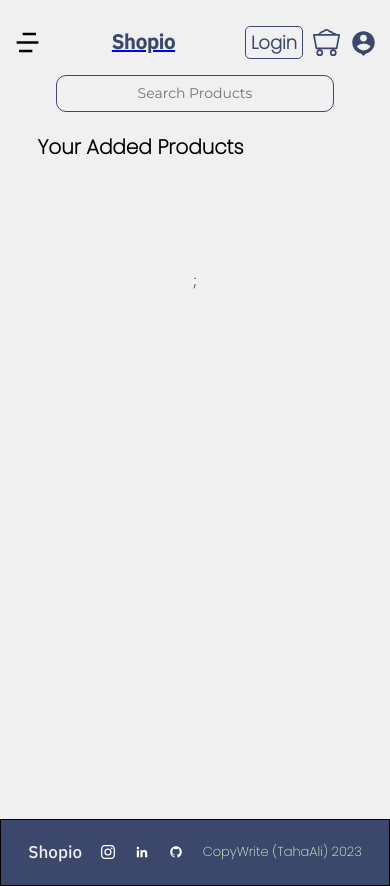
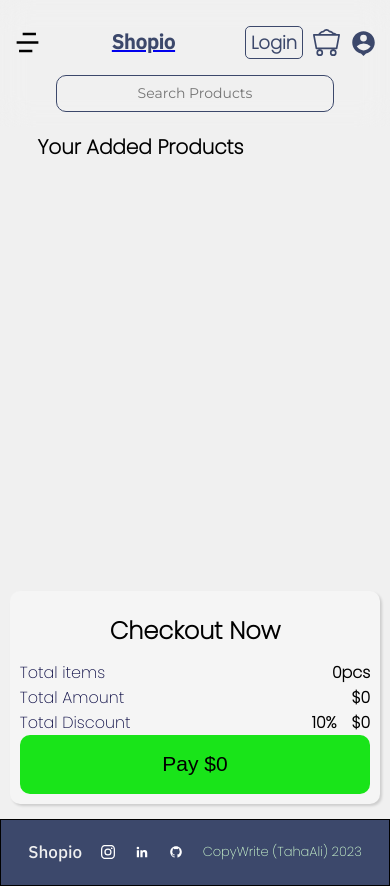
Before and after one commit to tahaali-dev/Shopio-Ecommerce-WebApp, a React (Vite) app in the folder client/: page /cartpage in a window 390 px wide. Built offline with nearby package versions, Linux system fonts and the light colour scheme.

Commit message:
cart v2 test1

```diff
--- a/client/src/Components/CardSection/CardSection.jsx
+++ b/client/src/Components/CardSection/CardSection.jsx
@@ -5,6 +5,8 @@ import { FilterProducts, getAllProducts } from "../../Apis/ProductApis.js";
 import { getAllCats } from "../../Apis/CategoryApis";
 import { Prices } from "../../Utils/Price.js";
 import { useNavigate } from "react-router-dom";
+import { useDispatch } from "react-redux";
+import { addToCart } from "../../Redux/cart";
 //Imports-------------------
 
 const CardSection = () => {
@@ -88,8 +90,13 @@ const CardSection = () => {
     navigate(`/singleproduct/${slug}`);
   };
 
+  //Add To Cart------Handle
+  const dispatch = useDispatch();
+  const AddToCartHandle = (item) => {
+    dispatch(addToCart(item));
+    navigate("/cartpage");
+  };
 
-console.log(data);
   return (
     <div className="card-cont">
       <h2>Products</h2>
@@ -147,15 +154,22 @@ console.log(data);
           {/* Card--------------------- */}
           {visibleProducts?.map((item, i) => {
             return (
-              <div key={i} className="ProductCard" onClick={()=>HandleSinglePage(item.slug)}>
+              <div key={i} className="ProductCard">
                 <img src={`${baseURL}${item.image}`} alt="image" />
                 <div className="content">
-                  <h3>{item.name.slice(0, 50)}...</h3>
+                  <h3 onClick={() => HandleSinglePage(item.slug)}>
+                    {item.name.slice(0, 50)}...
+                  </h3>
                   <p>{item.description.slice(0, 50)}...</p>
 
                   <div className="priceCont">
                     <h4>${item.price.slice(0, 10)}</h4>
-                    <button className="card-btn">Add To Cart</button>
+                    <button
+                      className="card-btn"
+                      onClick={() => AddToCartHandle(item)}
+                    >
+                      Add To Cart
+                    </button>
                   </div>
                 </div>
               </div>
--- a/client/src/Pages/CartPage/Cart.css
+++ b/client/src/Pages/CartPage/Cart.css
@@ -7,6 +7,7 @@
   min-width: 85vw;
   max-width: 85vw;
   min-height: 80vh;
+  display: flex;
 }
 .cart-display-sec {
   /* border: 1px solid brown; */
@@ -49,6 +50,7 @@
   background-color: rgba(255, 255, 255, 0.336);
   border-radius: 10px;
   box-shadow: rgba(0, 0, 0, 0.15) 1.95px 1.95px 2.6px;
+  padding-right: 10px;
 }
 .cart-card img {
   /* border: 1px solid; */
@@ -80,40 +82,120 @@
   min-width: 25%;
   cursor: pointer;
 }
-.dlt-cart {
+.remove-btn {
   /* border: 1px solid; */
-  min-height: 4.5vh;
-  max-height: 4.5vh;
-  min-width: 10%;
-  max-width: 10%;
-  margin-right: 10px;
-  /* font-size: 20px; */
+  background-color: transparent;
+  border: 1px solid rgb(255, 119, 119);
+  color: rgb(255, 119, 119);
+  padding: 2px;
   cursor: pointer;
+  border-radius: 5px;
+}
+.remove-btn:hover {
+  border: 1px solid rgb(255, 0, 0);
+  color: rgb(255, 0, 0);
+
 }
 
+.checkout-sec {
+  /* border: 1px solid; */
+  min-width: 50%;
+  max-width: 50%;
+  display: flex;
+  justify-content: center;
+  align-items: center;
+}
+.inner-sec {
+  /* border: 1px solid; */
+  min-width: 70%;
+  min-height: 80%;
+  max-height: 80%;
+  border-radius: 10px;
+  display: flex;
+  flex-direction: column;
+  padding: 10px;
+  background-color: whitesmoke;
+  overflow: hidden;
+  box-shadow: rgba(0, 0, 0, 0.15) 1.95px 1.95px 2.6px;
+}
+
+.inner-sec h2 {
+  /* border: 1px solid; */
+  min-height: 7vh;
+  max-height: 7vh;
+  display: flex;
+  justify-content: center;
+  align-items: center;
+}
+.inner-sec img {
+  /* border: 1px solid; */
+  min-height: 10vh;
+  max-height: 35vh;
+}
+.inner-sec div {
+  /* border: 1px solid; */
+  display: flex;
+  justify-content: space-between;
+}
+.inner-sec p {
+  color: rgb(7, 7, 65);
+}
+.inner-sec span {
+  /* border: 1px solid; */
+  display: flex;
+  gap: 15px;
+}
+.cart-btn {
+  background-color: rgb(25, 228, 25);
+  border: none;
+  min-height: 7vh;
+  font-size: 21px;
+  border-radius: 10px;
+  cursor: pointer;
+  transition: 0.2s ease-in-out;
+}
+.cart-btn:hover {
+  transform: scale(1.02);
+  transition: 0.2s ease-in-out;
+  box-shadow: rgba(0, 0, 0, 0.15) 1.95px 1.95px 2.6px;
+}
 @media (max-width: 786px) {
   .cart-main section {
     /* border: 1px solid; */
     min-width: 95vw;
     max-width: 95vw;
+    flex-direction: column;
   }
   .cart-display-sec {
     /* border: 1px solid; */
     min-width: 100%;
     max-width: 100%;
-    min-height: 70vh;
+    min-height: 55vh;
+    max-height: 20vh;
   }
-.card-card-cont{
+  .card-card-cont {
     /* border: 1px solid; */
     min-width: 100%;
   }
-.cart-card{
+  .cart-card {
     /* border: 1px solid; */
+    /* padding-left: 5px; */
   }
-.cart-card img{
+  .cart-card img {
     /* border: 1px solid; */
-  min-height: 7vh;
+    min-height: 60%;
     min-width: 13%;
-  margin: 0px;
+    margin-left: 5px;
+  }
+  .checkout-sec {
+    min-width: 100%;
+    min-height: 28 vh;
+  }
+  .inner-sec {
+    min-width: 100%;
+    min-height: 100%;
+  }
+  .inner-sec img {
+    display: none;
   }
 }
--- a/client/src/Pages/CartPage/Cart.jsx
+++ b/client/src/Pages/CartPage/Cart.jsx
@@ -40,6 +40,7 @@ const Cart = () => {
       <section>
         <div className="cart-display-sec">
           <h2>Your Added Products</h2>
+          {/* cart display section */}
           <div className="card-card-cont">
             {cart.cartItems &&
               cart.cartItems?.map((item, i) => {
@@ -47,9 +48,17 @@ const Cart = () => {
                   <div className="cart-card" key={i}>
                     <img src={`${baseURL}${item.image}`} alt="image" />
                     <div className="price-tit">
-                      <h3>{item.name.slice(0, 10)}</h3>
-                      <h4>${item.price.slice(0, 10)}</h4>
+                      <div>
+                        <h3>{item.name.slice(0, 10)}</h3>
+                        <button
+                          className="remove-btn"
+                          onClick={() => handleRemoveFromCart(item)}
+                        >
+                          Remove
+                        </button>
+                      </div>
                     </div>
+                    <h4>${item.price.slice(0, 10)}</h4>
                     <div className="product-count-cont">
                       <button onClick={() => handleDecreaseCart(item)}>
                         -
@@ -57,15 +66,39 @@ const Cart = () => {
                       <p>{item.cartQuantity}</p>
                       <button onClick={() => handleAddToCart(item)}>+</button>
                     </div>
-                    <RiDeleteBin6Fill
-                      className="dlt-icon dlt-cart"
-                      onClick={() => handleRemoveFromCart(item)}
-                    />
                   </div>
                 );
               })}
           </div>
-          ;
+        </div>
+
+        {/* cart total and checkout section */}
+        <div className="checkout-sec">
+          <div className="inner-sec">
+            <h2>Checkout Now </h2>
+            <img src="/del.gif" alt="" />
+            <div>
+              <p>Total items</p>
+              <h4>{cart.cartTotalQuantity}pcs</h4>
+            </div>
+
+            <div>
+              <p>Total Amount</p>
+              <h4>${cart.cartTotalAmount}</h4>
+            </div>
+
+            <div>
+              <p>Total Discount</p>
+              <span>
+                <h4>10%</h4>
+                <h4>${cart.cartdiscount}</h4>
+              </span>
+            </div>
+
+            <button className="cart-btn">
+              Pay ${cart.amountAfterDiscount}
+            </button>
+          </div>
         </div>
       </section>
     </div>
--- a/client/src/Pages/SingleProduct/SingleProductPage.jsx
+++ b/client/src/Pages/SingleProduct/SingleProductPage.jsx
@@ -2,9 +2,10 @@ import React, { useEffect, useState } from "react";
 import "./Single.css";
 import { useMutation, useQuery } from "react-query";
 import { getAllProducts, getSingleProducts } from "../../Apis/ProductApis";
-import { useParams } from "react-router-dom";
+import { useNavigate, useParams } from "react-router-dom";
 import { useDispatch, useSelector } from "react-redux";
 import { setSimilar } from "../../Redux/LogregSlice";
+import { addToCart } from "../../Redux/cart";
 //Imports----------------------------------------------
 
 const SingleProductPage = () => {
@@ -18,6 +19,7 @@ const SingleProductPage = () => {
   const { data, isLoading } = useQuery("SingleProduct", async () =>
     getSingleProducts(slug)
   );
+  console.log(data);
 
   //filter Similar Products-----------
   useEffect(() => {
@@ -35,6 +37,13 @@ const SingleProductPage = () => {
 
   const similar = useSelector((state) => state.app.similar);
   // console.log(similar);`
+
+  //Add To Cart------Handle
+  const navigate = useNavigate();
+  const AddToCartHandle = (item) => {
+    dispatch(addToCart(item));
+    navigate("/cartpage");
+  };
 
   //Logs For testing
   // console.log(Allproducts.data, "Allproducts on single page");
@@ -62,7 +71,12 @@ const SingleProductPage = () => {
               <p className="other-p">Stock Available : {data?.quantity}pcs</p>
               <p className="other-p">Category Name : {data?.Category.name}</p>
               <div className="btn-cont-single">
-                <button className="add-to-cart-btn">Add to Cart</button>
+                <button
+                  className="add-to-cart-btn"
+                  onClick={() => AddToCartHandle(data)}
+                >
+                  Add to Cart
+                </button>
               </div>
             </div>
           </section>
@@ -71,7 +85,7 @@ const SingleProductPage = () => {
 
       {/* Similar Products Section*/}
       <section className="similar-sec">
-      <h2>Similar Products</h2>
+        <h2>Similar Products</h2>
         {/* Card Grid------------------  */}
         <div className="card-grid similargrid">
           {/* Card--------------------- */}
--- a/client/src/Redux/cart.js
+++ b/client/src/Redux/cart.js
@@ -7,6 +7,8 @@ const initialState = {
     : [],
   cartTotalQuantity: 0,
   cartTotalAmount: 0,
+  cartdiscount: 0,
+  amountAfterDiscount: 0,
 };
 
 const cartSlice = createSlice({
@@ -92,6 +94,9 @@ const cartSlice = createSlice({
       total = parseFloat(total.toFixed(2));
       state.cartTotalQuantity = quantity;
       state.cartTotalAmount = total;
+      //Discount
+      state.cartdiscount = (10 * total) / 100;
+      state.amountAfterDiscount = total - state.cartdiscount;
     },
     clearCart(state, action) {
       state.cartItems = [];
```
Also changed, not shown: client/public/del.gif (added). Lines whose indentation alone changed are shown as unchanged.
